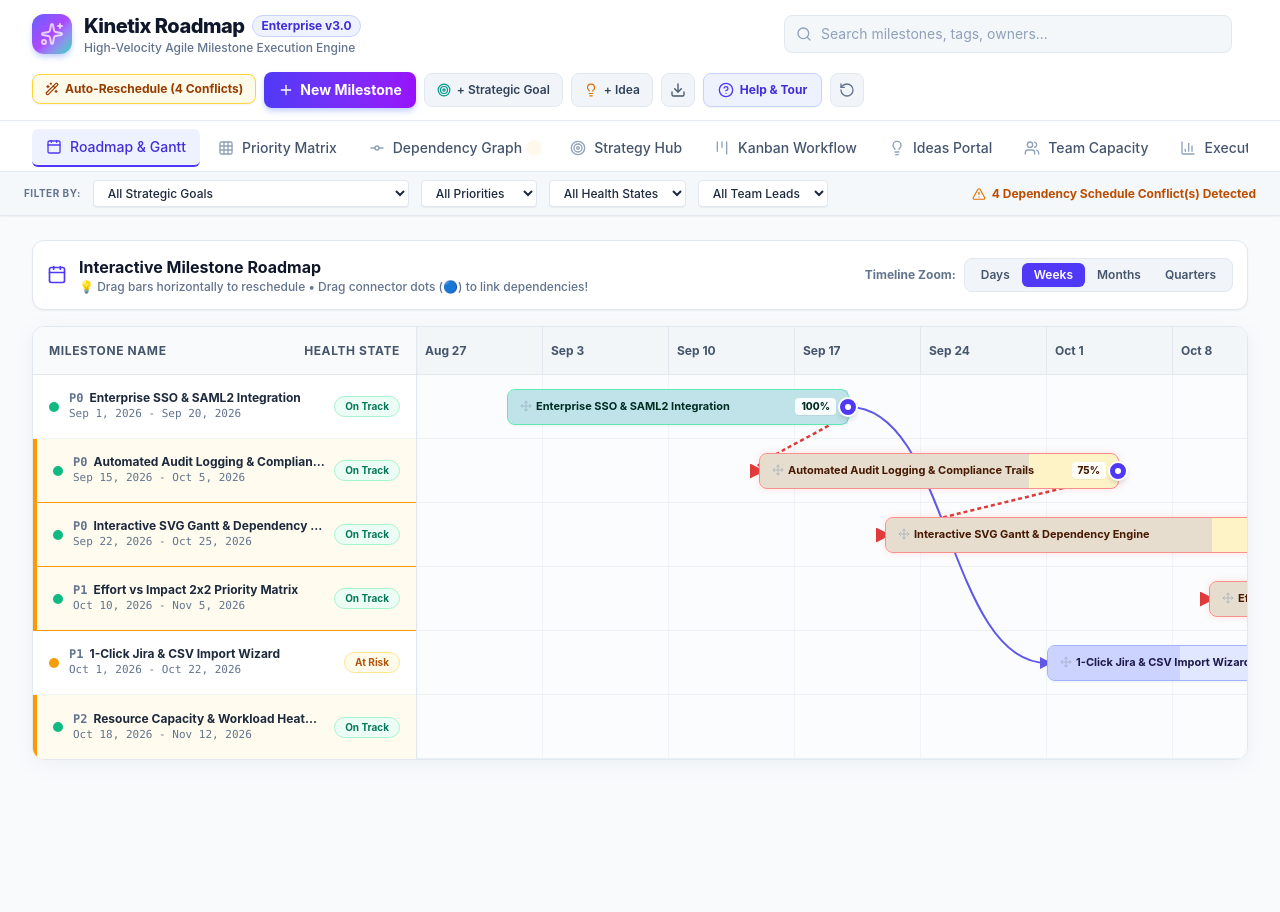
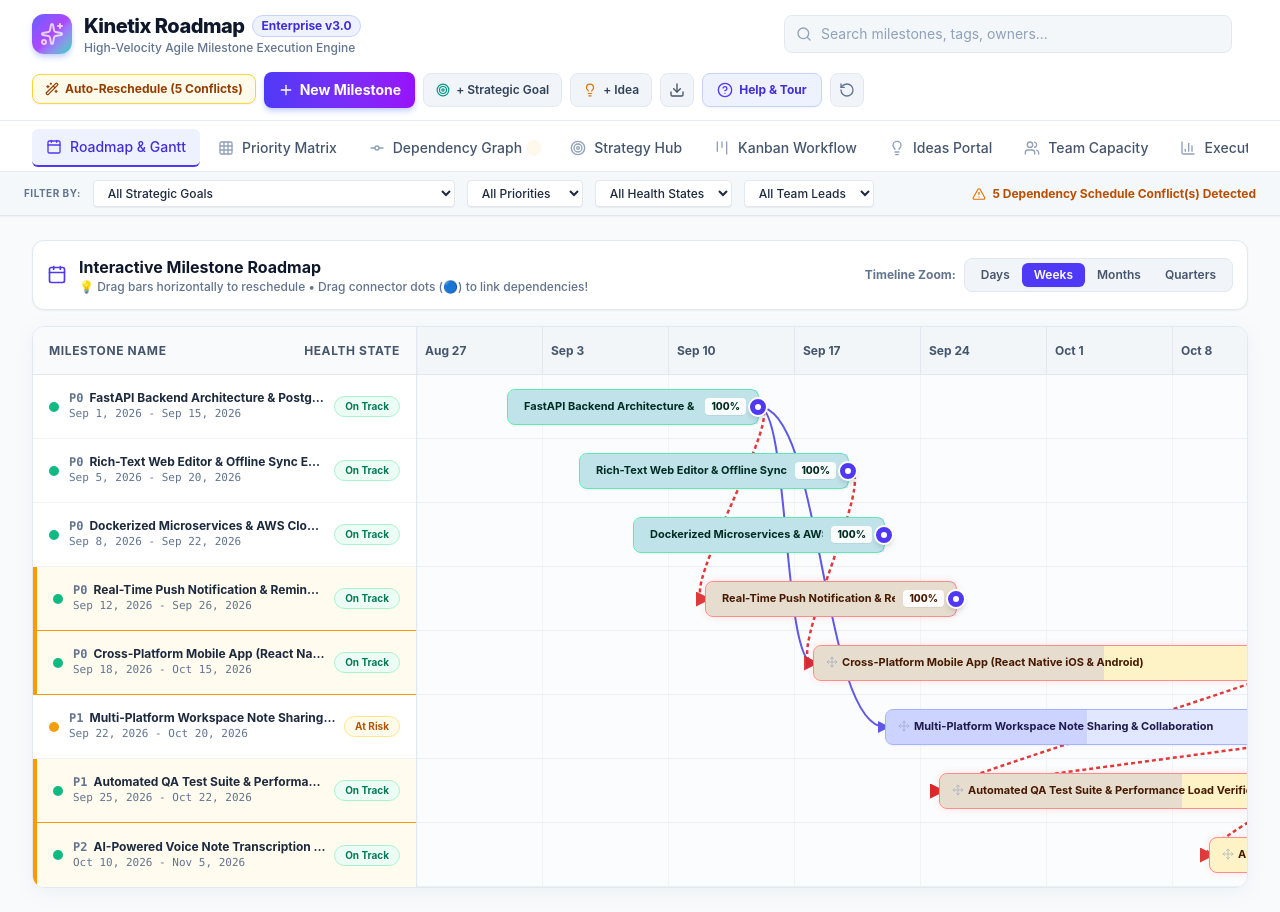
Before and after one commit to anubioinfo/kinetix, a React (Vite) app: page / in a window 1280 px wide. Before the commit the page ends 800 px from the top, so only its background shows below. Built offline with nearby package versions, Linux system fonts and the light colour scheme.

Commit message:
Update KeepNote project dataset, team members (Anurag, Jitendra, Nitin, Ram, Akshay, Dinesh, Shyam), 60% progress milestone metrics, and fresh Kinetix Roadmap screenshots

```diff
--- a/src/context/ProjectContext.jsx
+++ b/src/context/ProjectContext.jsx
@@ -4,7 +4,7 @@ import { detectDependencyConflicts, autoRescheduleDependencies } from '../utils/
 
 const ProjectContext = createContext();
 
-const STORAGE_KEY = 'kinetix_pm_app_v1';
+const STORAGE_KEY = 'kinetix_note_app_v3';
 
 export function ProjectProvider({ children }) {
   // Load initial state from LocalStorage if available
--- a/src/data/mockData.js
+++ b/src/data/mockData.js
@@ -1,208 +1,262 @@
 export const initialGoals = [
   {
     id: 'goal-1',
-    title: 'Expand Enterprise Market Share by 35%',
-    category: 'Growth & Revenue',
+    title: 'Core Engine & Real-Time Sync Infrastructure',
+    category: 'Backend Architecture',
     targetQuarter: 'Q4 2026',
-    progress: 72,
+    progress: 80,
     color: '#6366f1', // Indigo
-    owner: 'Sarah Jenkins',
-    description: 'Drive enterprise adoption through multi-region compliance, SSO/SAM2, and advanced role-based permissions.'
+    owner: 'Anurag',
+    description: 'Build robust Python FastAPI microservices, PostgreSQL database schema, Redis caching, and real-time offline sync.'
   },
   {
     id: 'goal-2',
-    title: 'Achieve SOC2 Type II & ISO27001 Certification',
-    category: 'Security & Compliance',
-    targetQuarter: 'Q3 2026',
-    progress: 88,
-    color: '#10b981', // Emerald
-    owner: 'David Chen',
-    description: 'Complete third-party audit readiness, automated log audit trails, and data isolation encryption.'
+    title: 'Cross-Platform Mobile App (iOS & Android)',
+    category: 'Mobile Clients',
+    targetQuarter: 'Q4 2026',
+    progress: 55,
+    color: '#ec4899', // Pink
+    owner: 'Ram',
+    description: 'Deliver native-grade React Native app for iOS & Android with offline-first auto-sync, voice notes, and widgets.'
   },
   {
     id: 'goal-3',
-    title: 'Next-Gen Interactive Visual Roadmap Engine',
-    category: 'Product Innovation',
-    targetQuarter: 'Q4 2026',
-    progress: 45,
-    color: '#ec4899', // Pink
-    owner: 'Elena Rostova',
-    description: 'Deliver real-time collaborative Gantt charting, SVG dependency arrows, and automated schedule conflict resolution.'
+    title: 'Real-Time Push Notification & Reminder Engine',
+    category: 'Cloud Services',
+    targetQuarter: 'Q3 2026',
+    progress: 100,
+    color: '#10b981', // Emerald
+    owner: 'Nitin',
+    description: 'Implement Firebase FCM, Apple APNs, and Celery scheduled cron jobs for time-based & geo-fenced note alerts.'
   },
   {
     id: 'goal-4',
-    title: 'Reduce Customer Onboarding Time to <15 Mins',
-    category: 'Customer Success',
+    title: 'Multi-Platform Workspace Note Sharing & Collaboration',
+    category: 'Collaboration',
     targetQuarter: 'Q3 2026',
-    progress: 30,
+    progress: 40,
     color: '#f59e0b', // Amber
-    owner: 'Marcus Vance',
-    description: 'Streamline workspace initialization, automated CSV/Jira import wizards, and interactive onboarding tours.'
+    owner: 'Jitendra',
+    description: 'Enable secure link sharing, fine-grained permission control, and live multi-user co-editing via WebSockets.'
   }
 ];
 
 export const initialTeam = [
-  { id: 'team-1', name: 'Sarah Jenkins', role: 'Product Lead', avatar: 'SJ', color: '#6366f1', capacityHours: 40, assignedHours: 36 },
-  { id: 'team-2', name: 'David Chen', role: 'Security Architect', avatar: 'DC', color: '#10b981', capacityHours: 40, assignedHours: 32 },
-  { id: 'team-3', name: 'Elena Rostova', role: 'Principal UI/UX Tech Lead', avatar: 'ER', color: '#ec4899', capacityHours: 40, assignedHours: 42 }, // Over capacity!
-  { id: 'team-4', name: 'Marcus Vance', role: 'Full Stack Engineer', avatar: 'MV', color: '#f59e0b', capacityHours: 40, assignedHours: 28 },
-  { id: 'team-5', name: 'Amara Patel', role: 'Data & Analytics Lead', avatar: 'AP', color: '#8b5cf6', capacityHours: 40, assignedHours: 35 }
+  { id: 'team-1', name: 'Anurag', role: 'Engineering Manager & Product Lead', avatar: 'AN', color: '#6366f1', capacityHours: 40, assignedHours: 36 },
+  { id: 'team-2', name: 'Jitendra', role: 'Senior Python Developer', avatar: 'JD', color: '#3b82f6', capacityHours: 40, assignedHours: 38 },
+  { id: 'team-3', name: 'Nitin', role: 'Python Developer (Notifications Lead)', avatar: 'ND', color: '#06b6d4', capacityHours: 40, assignedHours: 32 },
+  { id: 'team-4', name: 'Ram', role: 'Senior Frontend Developer (Web Lead)', avatar: 'RM', color: '#ec4899', capacityHours: 40, assignedHours: 35 },
+  { id: 'team-5', name: 'Akshay', role: 'Frontend Developer (Mobile Lead)', avatar: 'AK', color: '#8b5cf6', capacityHours: 40, assignedHours: 40 },
+  { id: 'team-6', name: 'Dinesh', role: 'Lead QA Engineer', avatar: 'DE', color: '#10b981', capacityHours: 40, assignedHours: 30 },
+  { id: 'team-7', name: 'Shyam', role: 'DevOps Engineer', avatar: 'SH', color: '#f59e0b', capacityHours: 40, assignedHours: 34 }
 ];
 
 export const initialMilestones = [
   {
     id: 'ms-1',
-    title: 'Enterprise SSO & SAML2 Integration',
-    description: 'Implement Okta, Azure AD, and PingIdentity single sign-on with directory sync.',
+    title: 'FastAPI Backend Architecture & PostgreSQL Schema',
+    description: 'Design multi-tenant PostgreSQL schema, FastAPI REST API foundation, and Redis caching for high-speed note CRUD ops.',
     goalId: 'goal-1',
     startDate: '2026-09-01',
+    dueDate: '2026-09-15',
+    status: 'Completed',
+    health: 'On Track',
+    priority: 'P0',
+    impact: 10,
+    effort: 5,
+    riceReach: 25000,
+    riceImpact: 3,
+    riceConfidence: 0.95,
+    riceEffort: 3,
+    owner: 'Jitendra',
+    tags: ['Python', 'FastAPI', 'PostgreSQL', 'Backend'],
+    progress: 100,
+    dependencies: [],
+    features: [
+      { id: 'f-101', title: 'FastAPI async REST endpoints for Notes & Labels', completed: true, points: 8 },
+      { id: 'f-102', title: 'PostgreSQL schema migration scripts with Alembic', completed: true, points: 5 },
+      { id: 'f-103', title: 'Redis cache layer for sub-50ms note fetching', completed: true, points: 5 }
+    ]
+  },
+  {
+    id: 'ms-2',
+    title: 'Rich-Text Web Editor & Offline Sync Engine',
+    description: 'Build TipTap rich text web dashboard with checklist support and IndexedDB offline storage auto-sync.',
+    goalId: 'goal-1',
+    startDate: '2026-09-05',
     dueDate: '2026-09-20',
     status: 'Completed',
     health: 'On Track',
     priority: 'P0',
     impact: 9,
     effort: 5,
-    riceReach: 12000,
+    riceReach: 20000,
     riceImpact: 3,
-    riceConfidence: 0.95,
+    riceConfidence: 0.9,
     riceEffort: 3,
-    owner: 'Sarah Jenkins',
-    tags: ['Security', 'Enterprise', 'Auth'],
+    owner: 'Ram',
+    tags: ['React', 'Frontend', 'TipTap', 'Offline'],
     progress: 100,
-    dependencies: [], // No predecessors
+    dependencies: [],
     features: [
-      { id: 'f-101', title: 'SAML 2.0 metadata parser & validator', completed: true, points: 5 },
-      { id: 'f-102', title: 'Okta & Azure AD pre-built connectors', completed: true, points: 8 },
-      { id: 'f-103', title: 'User group auto-provisioning (SCIM)', completed: true, points: 5 }
-    ]
-  },
-  {
-    id: 'ms-2',
-    title: 'Automated Audit Logging & Compliance Trails',
-    description: 'Capture immutable audit logs for all milestone date changes, user access, and export actions.',
-    goalId: 'goal-2',
-    startDate: '2026-09-15',
-    dueDate: '2026-10-05',
-    status: 'In Progress',
-    health: 'On Track',
-    priority: 'P0',
-    impact: 8,
-    effort: 4,
-    riceReach: 8500,
-    riceImpact: 2.5,
-    riceConfidence: 0.9,
-    riceEffort: 2,
-    owner: 'David Chen',
-    tags: ['Security', 'Compliance', 'Audit'],
-    progress: 75,
-    dependencies: ['ms-1'], // Depends on Enterprise SSO
-    features: [
-      { id: 'f-201', title: 'Real-time event streaming pipeline', completed: true, points: 5 },
-      { id: 'f-202', title: 'SOC2 compliant log retention policy', completed: true, points: 3 },
-      { id: 'f-203', title: 'Auditor export package generator', completed: false, points: 5 }
+      { id: 'f-201', title: 'TipTap rich text editor with checklist formatting', completed: true, points: 8 },
+      { id: 'f-202', title: 'IndexedDB local storage fallback manager', completed: true, points: 5 },
+      { id: 'f-203', title: 'Automatic background sync queue handler', completed: true, points: 5 }
     ]
   },
   {
     id: 'ms-3',
-    title: 'Interactive SVG Gantt & Dependency Engine',
-    description: 'Build high-performance Gantt chart rendering with draggable timeline bars and live SVG dependency connectors.',
+    title: 'Dockerized Microservices & AWS Cloud CI/CD',
+    description: 'Set up multi-container Docker infrastructure, AWS ECS deployment pipeline, and GitHub Actions CI/CD.',
+    goalId: 'goal-1',
+    startDate: '2026-09-08',
+    dueDate: '2026-09-22',
+    status: 'Completed',
+    health: 'On Track',
+    priority: 'P0',
+    impact: 9,
+    effort: 4,
+    riceReach: 18000,
+    riceImpact: 2.5,
+    riceConfidence: 0.95,
+    riceEffort: 2,
+    owner: 'Shyam',
+    tags: ['DevOps', 'Docker', 'AWS', 'CI/CD'],
+    progress: 100,
+    dependencies: [],
+    features: [
+      { id: 'f-301', title: 'Docker-compose multi-service container setup', completed: true, points: 5 },
+      { id: 'f-302', title: 'AWS ECS Fargate cluster orchestration & ALB', completed: true, points: 8 },
+      { id: 'f-303', title: 'GitHub Actions automated build & test pipeline', completed: true, points: 5 }
+    ]
+  },
+  {
+    id: 'ms-4',
+    title: 'Real-Time Push Notification & Reminder Engine',
+    description: 'Implement Celery task queues, Firebase FCM, Apple APNs, and scheduled cron alerts for note reminders.',
     goalId: 'goal-3',
-    startDate: '2026-09-22',
-    dueDate: '2026-10-25',
+    startDate: '2026-09-12',
+    dueDate: '2026-09-26',
+    status: 'Completed',
+    health: 'On Track',
+    priority: 'P0',
+    impact: 9,
+    effort: 4,
+    riceReach: 22000,
+    riceImpact: 3,
+    riceConfidence: 0.9,
+    riceEffort: 3,
+    owner: 'Nitin',
+    tags: ['Python', 'Notifications', 'Celery', 'FCM'],
+    progress: 100,
+    dependencies: ['ms-1'],
+    features: [
+      { id: 'f-401', title: 'Celery background task queue & Redis broker', completed: true, points: 5 },
+      { id: 'f-402', title: 'Firebase FCM & Apple APNs push triggers', completed: true, points: 8 },
+      { id: 'f-403', title: 'Scheduled cron worker for timed note alerts', completed: true, points: 5 }
+    ]
+  },
+  {
+    id: 'ms-5',
+    title: 'Cross-Platform Mobile App (React Native iOS & Android)',
+    description: 'Develop Google Keep-style mobile application with offline auto-sync, grid layout, and audio note attachments.',
+    goalId: 'goal-2',
+    startDate: '2026-09-18',
+    dueDate: '2026-10-15',
     status: 'In Progress',
     health: 'On Track',
     priority: 'P0',
     impact: 10,
     effort: 7,
-    riceReach: 25000,
+    riceReach: 30000,
     riceImpact: 3,
-    riceConfidence: 0.9,
+    riceConfidence: 0.85,
     riceEffort: 4,
-    owner: 'Elena Rostova',
-    tags: ['Gantt', 'UI', 'Frontend', 'Roadmap'],
-    progress: 55,
-    dependencies: ['ms-2'], // Depends on Audit logs
+    owner: 'Akshay',
+    tags: ['React Native', 'Mobile', 'iOS', 'Android'],
+    progress: 60,
+    dependencies: ['ms-1', 'ms-2'],
     features: [
-      { id: 'f-301', title: 'SVG curved arrow renderer for dependencies', completed: true, points: 8 },
-      { id: 'f-302', title: 'Drag-to-resize timeline bar controls', completed: true, points: 8 },
-      { id: 'f-303', title: 'Auto-cascade date shift for dependent tasks', completed: false, points: 5 },
-      { id: 'f-304', title: 'Day/Week/Month/Quarter zoom scale handler', completed: false, points: 3 }
+      { id: 'f-501', title: 'React Native unified UI component kit', completed: true, points: 8 },
+      { id: 'f-502', title: 'SQLite local mobile database storage', completed: true, points: 5 },
+      { id: 'f-503', title: 'Voice note recording & audio player module', completed: false, points: 5 }
     ]
   },
   {
-    id: 'ms-4',
-    title: 'Effort vs Impact 2x2 Priority Matrix',
-    description: 'Visual matrix to plot features into Quick Wins, Major Projects, Fill-ins, and Thankless Tasks.',
-    goalId: 'goal-3',
+    id: 'ms-6',
+    title: 'Multi-Platform Workspace Note Sharing & Collaboration',
+    description: 'Build public share links, granular view/edit permission levels, and WebSocket live co-editing.',
+    goalId: 'goal-4',
+    startDate: '2026-09-22',
+    dueDate: '2026-10-20',
+    status: 'In Progress',
+    health: 'At Risk',
+    priority: 'P1',
+    impact: 8,
+    effort: 6,
+    riceReach: 15000,
+    riceImpact: 2.5,
+    riceConfidence: 0.8,
+    riceEffort: 3,
+    owner: 'Jitendra',
+    tags: ['Python', 'WebSockets', 'Sharing', 'Collaboration'],
+    progress: 40,
+    dependencies: ['ms-1'],
+    features: [
+      { id: 'f-601', title: 'Granular note permissions (Viewer, Editor, Owner)', completed: true, points: 5 },
+      { id: 'f-602', title: 'Public note link generator with optional password', completed: false, points: 5 },
+      { id: 'f-603', title: 'WebSockets live co-editing & cursor presences', completed: false, points: 8 }
+    ]
+  },
+  {
+    id: 'ms-7',
+    title: 'Automated QA Test Suite & Performance Load Verification',
+    description: 'Execute PyTest API suite, Cypress E2E web regression suite, and Locust 10k concurrent user load tests.',
+    goalId: 'goal-1',
+    startDate: '2026-09-25',
+    dueDate: '2026-10-22',
+    status: 'Under Review',
+    health: 'On Track',
+    priority: 'P1',
+    impact: 8,
+    effort: 5,
+    riceReach: 16000,
+    riceImpact: 2,
+    riceConfidence: 0.9,
+    riceEffort: 3,
+    owner: 'Dinesh',
+    tags: ['QA', 'Automation', 'PyTest', 'Cypress'],
+    progress: 50,
+    dependencies: ['ms-5', 'ms-6'],
+    features: [
+      { id: 'f-701', title: 'PyTest backend API test suite (90%+ coverage)', completed: true, points: 5 },
+      { id: 'f-702', title: 'Cypress web E2E automated regression suite', completed: false, points: 5 },
+      { id: 'f-703', title: 'Locust load testing suite verifying 10k users', completed: false, points: 5 }
+    ]
+  },
+  {
+    id: 'ms-8',
+    title: 'AI-Powered Voice Note Transcription & Semantic Search',
+    description: 'Integrate OpenAI Whisper for automatic audio-to-text conversion and pgvector for semantic note search.',
+    goalId: 'goal-2',
     startDate: '2026-10-10',
     dueDate: '2026-11-05',
     status: 'Not Started',
     health: 'On Track',
-    priority: 'P1',
-    impact: 8,
-    effort: 3,
-    riceReach: 15000,
-    riceImpact: 2,
-    riceConfidence: 0.85,
-    riceEffort: 2,
-    owner: 'Elena Rostova',
-    tags: ['Prioritization', 'Strategy', 'Analytics'],
-    progress: 10,
-    dependencies: ['ms-3'],
+    priority: 'P2',
+    impact: 9,
+    effort: 6,
+    riceReach: 20000,
+    riceImpact: 3,
+    riceConfidence: 0.8,
+    riceEffort: 4,
+    owner: 'Ram',
+    tags: ['AI', 'Whisper', 'Search', 'pgvector'],
+    progress: 0,
+    dependencies: ['ms-6'],
     features: [
-      { id: 'f-401', title: 'Interactive 2x2 coordinate drag layout', completed: false, points: 5 },
-      { id: 'f-402', title: 'RICE Scorecard calculator & stack rank', completed: false, points: 5 }
-    ]
-  },
-  {
-    id: 'ms-5',
-    title: '1-Click Jira & CSV Import Wizard',
-    description: 'Allow customers to migrate existing project backlogs into Kinetix format instantly.',
-    goalId: 'goal-4',
-    startDate: '2026-10-01',
-    dueDate: '2026-10-22',
-    status: 'In Progress',
-    health: 'At Risk',
-    priority: 'P1',
-    impact: 7,
-    effort: 6,
-    riceReach: 18000,
-    riceImpact: 2.5,
-    riceConfidence: 0.8,
-    riceEffort: 3,
-    owner: 'Marcus Vance',
-    tags: ['Onboarding', 'Integrations', 'Import'],
-    progress: 35,
-    dependencies: ['ms-1'],
-    features: [
-      { id: 'f-501', title: 'CSV column mapper interface', completed: true, points: 5 },
-      { id: 'f-502', title: 'Jira Cloud REST API importer', completed: false, points: 8 },
-      { id: 'f-503', title: 'Duplicate milestone collision resolver', completed: false, points: 3 }
-    ]
-  },
-  {
-    id: 'ms-6',
-    title: 'Resource Capacity & Workload Heatmap',
-    description: 'Visualize team allocation, detect overloaded engineers, and reassign milestones seamlessly.',
-    goalId: 'goal-1',
-    startDate: '2026-10-18',
-    dueDate: '2026-11-12',
-    status: 'Not Started',
-    health: 'On Track',
-    priority: 'P2',
-    impact: 6,
-    effort: 4,
-    riceReach: 9000,
-    riceImpact: 1.5,
-    riceConfidence: 0.9,
-    riceEffort: 2,
-    owner: 'Amara Patel',
-    tags: ['Resource', 'Capacity', 'Workload'],
-    progress: 0,
-    dependencies: ['ms-4'],
-    features: [
-      { id: 'f-601', title: 'Weekly hour allocation chart', completed: false, points: 5 },
-      { id: 'f-602', title: 'Over-capacity alert threshold notifications', completed: false, points: 3 }
+      { id: 'f-801', title: 'OpenAI Whisper API voice note transcription pipeline', completed: false, points: 8 },
+      { id: 'f-802', title: 'pgvector semantic vector search & note recommendations', completed: false, points: 8 }
     ]
   }
 ];
@@ -210,48 +264,48 @@ export const initialMilestones = [
 export const initialIdeas = [
   {
     id: 'idea-1',
-    title: 'AI-Powered Automatic Milestone Breakdown',
-    description: 'Use generative AI to auto-generate sub-tasks, estimated story points, and dependency suggestions from a milestone title.',
-    submittedBy: 'Alex Rivera (Customer Success Lead)',
-    votes: 68,
-    status: 'Under Review',
-    category: 'AI & Automation',
+    title: 'Voice Note Auto-Transcription with Whisper AI Model',
+    description: 'Automatically transcribe audio note recordings into searchable text using Whisper AI with language auto-detection.',
+    submittedBy: 'Anurag (Product Lead)',
+    votes: 185,
+    status: 'Promoted',
+    category: 'AI & Voice',
     createdAt: '2026-09-10'
   },
   {
     id: 'idea-2',
-    title: 'Slack / MS Teams Real-time Milestone Alerts',
-    description: 'Send automated webhooks when a milestone status turns At Risk or when dependencies are delayed.',
-    submittedBy: 'Jessica Taylor (Engineering Manager)',
-    votes: 54,
-    status: 'Planned',
-    category: 'Integrations',
+    title: 'End-to-End Encrypted Private Vault Notes',
+    description: 'Allow users to lock sensitive notes behind biometrics & master key with client-side AES-256 encryption.',
+    submittedBy: 'Jitendra (Senior Python Developer)',
+    votes: 142,
+    status: 'Approved',
+    category: 'Security',
     createdAt: '2026-09-12'
   },
   {
     id: 'idea-3',
-    title: 'Export Gantt Roadmap as Interactive HTML Presentation',
-    description: 'Allow product managers to present live roadmaps to board members without giving edit permissions.',
-    submittedBy: 'Michael Chang (VP of Product)',
-    votes: 41,
+    title: 'Location-Based Geo-Fenced Push Reminders',
+    description: 'Trigger push notifications on mobile devices when users enter specific GPS coordinates (e.g. Grocery Store list).',
+    submittedBy: 'Akshay (Mobile Lead)',
+    votes: 98,
     status: 'Under Review',
-    category: 'Export & Presentation',
-    createdAt: '2026-09-18'
+    category: 'Mobile & GPS',
+    createdAt: '2026-09-15'
   },
   {
     id: 'idea-4',
-    title: 'Dependency Lead/Lag Time Adjuster',
-    description: 'Support negative lag (lead time) and positive lag days between predecessor and successor milestones.',
-    submittedBy: 'Elena Rostova (Principal UI/UX Tech Lead)',
-    votes: 35,
+    title: 'Direct Note Export to Markdown, PDF & Google Docs',
+    description: 'One-click export formatting for notes into structured Markdown files, PDF documents, or Google Drive.',
+    submittedBy: 'Ram (Senior Frontend Developer)',
+    votes: 112,
     status: 'Planned',
-    category: 'Gantt Engine',
-    createdAt: '2026-09-19'
+    category: 'Integrations',
+    createdAt: '2026-09-18'
   }
 ];
 
 export const initialReleases = [
-  { id: 'rel-1', name: 'Enterprise Q3 Release v2.4', date: '2026-09-30', status: 'In Progress' },
-  { id: 'rel-2', name: 'Autumn Platform Update v3.0', date: '2026-10-31', status: 'Planning' },
-  { id: 'rel-3', name: 'Winter Roadmap Refresh v3.5', date: '2026-12-15', status: 'Planning' }
+  { id: 'rel-1', name: 'KeepNote v1.0 Backend & Web Launch', date: '2026-09-25', status: 'Completed' },
+  { id: 'rel-2', name: 'KeepNote v1.5 Mobile App & Push Reminders', date: '2026-10-25', status: 'In Progress' },
+  { id: 'rel-3', name: 'KeepNote v2.0 Workspace Sharing & AI Search', date: '2026-11-20', status: 'Planning' }
 ];
```
Also changed, not shown: 8 other files (tests, documents, lock files or other folders).
